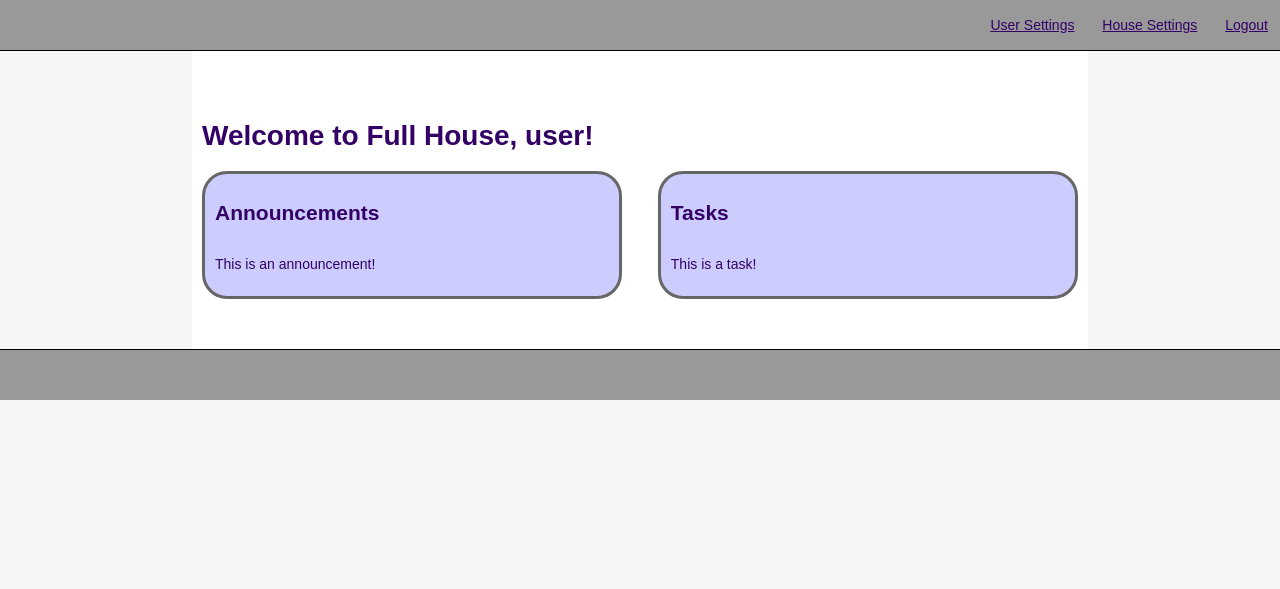
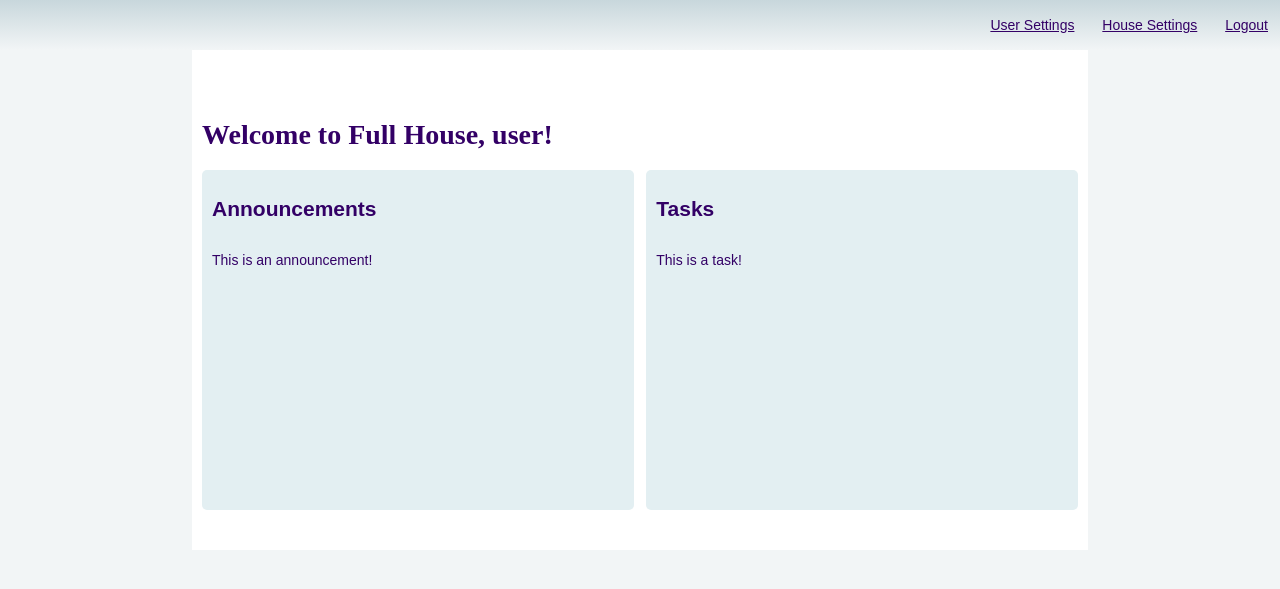
Before and after one commit to Full-House-UW/fullhouse, a Django app: page /dashboard/ in a window 1280 px wide. Shown: the top 589 px of the page. Run offline with Django 3.2, Linux system fonts and the light colour scheme.

Commit message:
Changed dashboard look, feel, fonts and colors with Janette

```diff
--- a/fullhouse/dashboard/templates/registration.html
+++ b/fullhouse/dashboard/templates/registration.html
@@ -33,7 +33,7 @@
       <div id="gender">
         Gender:
         <select>
-          <option value="na">-------------------------------</option>
+          <option value="na">None selected</option>
           <option value="male">Male</option>
           <option value="female">Female</option>
         </select>
--- a/fullhouse/static/main.css
+++ b/fullhouse/static/main.css
@@ -6,7 +6,7 @@ a {
 }
 
 body {
-  background-color: whiteSmoke;
+  background-color: #f2f5f6;
   color: #330066;
   font-family: arial, sans-serif;
   font-size: 14px;
@@ -23,21 +23,23 @@ ul.nav {
   list-style: none;
 }
 
-#footer {
-  background-color: #999;
-  border-top: 1px solid black;
-  height: 50px;
-}
 
 #header {
-  background-color: #999;
-  border-bottom: 1px solid black;
+background: rgb(200,215,220); /* Old browsers */
+background: -moz-linear-gradient(top, rgba(200,215,220,1) 0%, rgba(242,245,246,1) 100%); /* FF3.6+ */
+background: -webkit-gradient(linear, left top, left bottom, color-stop(0%,rgba(200,215,220,1)), color-stop(100%,rgba(242,245,246,1))); /* Chrome,Safari4+ */
+background: -webkit-linear-gradient(top, rgba(200,215,220,1) 0%,rgba(242,245,246,1) 100%); /* Chrome10+,Safari5.1+ */
+background: -o-linear-gradient(top, rgba(200,215,220,1) 0%,rgba(242,245,246,1) 100%); /* Opera 11.10+ */
+background: -ms-linear-gradient(top, rgba(200,215,220,1) 0%,rgba(242,245,246,1) 100%); /* IE10+ */
+background: linear-gradient(to bottom, rgba(200,215,220,1) 0%,rgba(242,245,246,1) 100%); /* W3C */
+filter: progid:DXImageTransform.Microsoft.gradient( startColorstr='#c8d7dc', endColorstr='#f2f5f6',GradientType=0 ); /* IE6-9 */
   height: 50px;
   text-align: right;
 }
 
 #main {
   background-color: white;
+  height: 400px;
   margin: auto;
   padding: 50px 0;
   width: 70%;
@@ -70,16 +72,16 @@ ul.nav {
 }
 
 .pane {
-  background-color: #CCCCFF;
-  border: 3px solid #666666;
-  border-radius: 25px;
+	background-color: #E3EFF2;
+  border-radius: 5px;
   display: inline-block;
-  height: 80%;
+  height: 320px;
   padding: 10px;
-  width: 45%;
+  width: 47%;
 }
 
 .inner_pane {
+	height: 200px;
   overflow-y: scroll;
 }
 
@@ -92,6 +94,7 @@ ul.nav {
 }
 
 .dash-header {
+	font-family: serif;
   padding-left: 10px;
 }
 /* END DASHBOARD */
```
